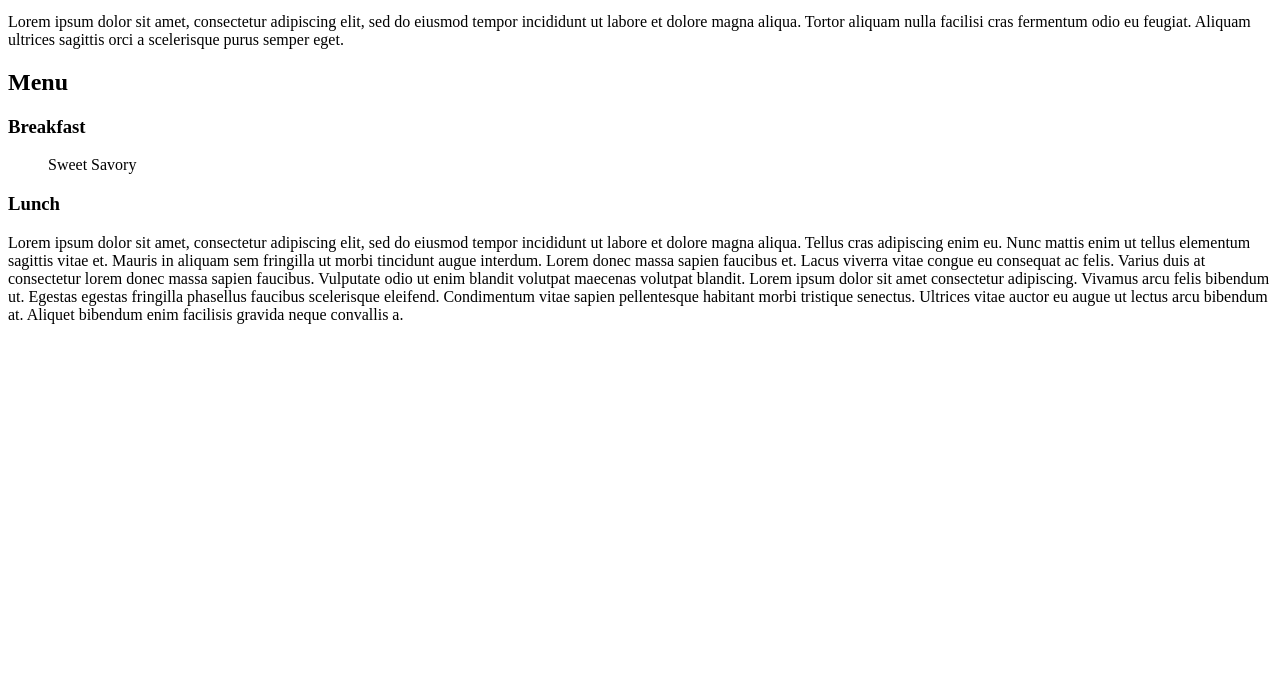
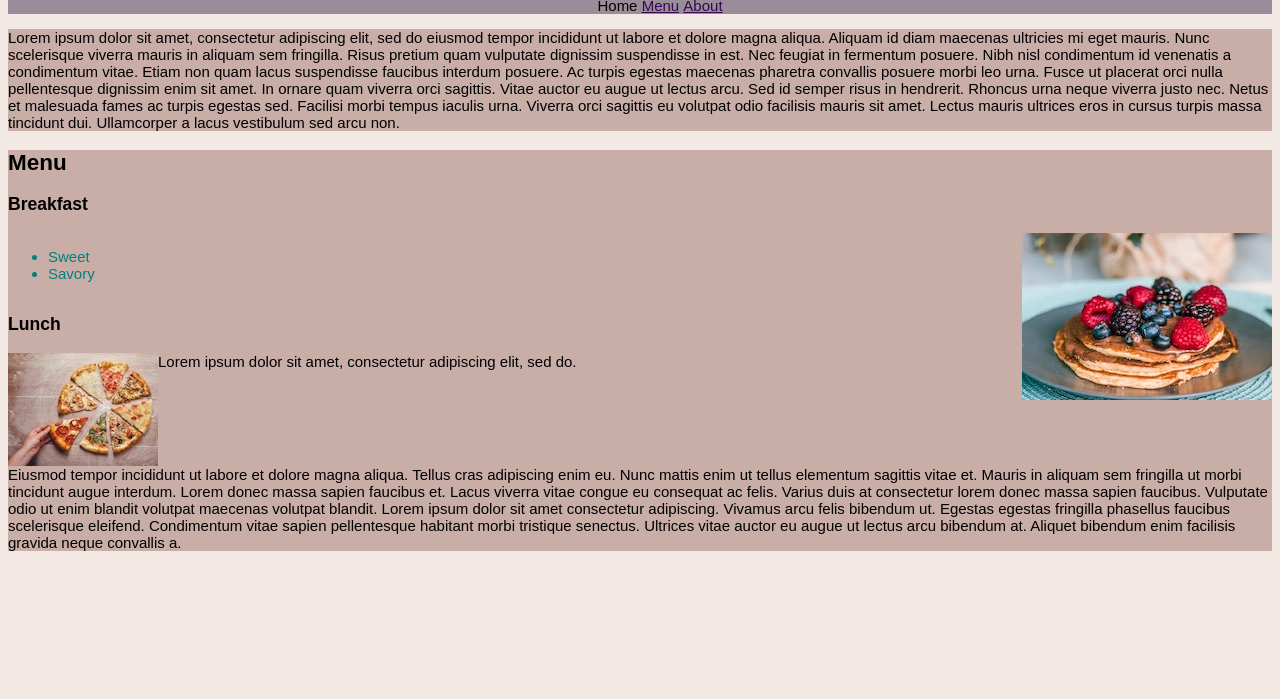
Before and after one commit to xubryan123/midterm_1620, a plain HTML site: page index.html in a window 1280 px wide. Shown: the part 101-800 px from the top of the page. Drawn offline with Linux system fonts and the light colour scheme.

Commit message:
added background colors and centered about.html

```diff
--- a/css/stylesheet.css
+++ b/css/stylesheet.css
@@ -1,6 +1,19 @@
-ul > li{
+#main > li{
     list-style-type: none;
     display:inline-block;
+}
+body{
+    background-color: #F2E9E4;
+    font:15px 'Montserrat', sans-serif;
+}
+section{
+    background-color: #C9ADA7;
+}
+#breakfast{
+    display:inline-block;
+}
+#breakfast > li{
+    color:teal
 }
 ul a:link{
     color: rgb(53,8,80)
@@ -10,7 +23,37 @@ ul a:visited{
 }
 nav{
     text-align: center;
+
 }
 h1{
+    font: 35px 'Indie Flower',sans-serif;
     text-align: center;
 }
+#pancake{
+    float:right;
+    top:30%;
+}
+
+#pizza{
+    float:left;
+}
+
+#pizza_desc{
+    clear:left;
+}
+
+header{
+    background-color: #9A8C98;
+    position:sticky;
+    z-index: 100%;
+}
+
+#About_us{
+    text-align: center;
+}
+
+#restaurant{
+        display: block;
+        margin-left: auto;
+        margin-right: auto;
+      }
--- a/index.html
+++ b/index.html
@@ -21,7 +21,7 @@
     <header>
       <h1>Welcome to our Restaurant</h1>
       <nav>
-        <ul>
+        <ul id="main">
           <li id="home">Home</li>
           <li>
             <a title="Menu" href="#menu">Menu</a>
@@ -35,35 +35,42 @@
     <main>
       <section>
         <p>
-          Lorem ipsum dolor sit amet, consectetur adipiscing elit, sed do
-          eiusmod tempor incididunt ut labore et dolore magna aliqua. Tortor
-          aliquam nulla facilisi cras fermentum odio eu feugiat. Aliquam
-          ultrices sagittis orci a scelerisque purus semper eget.
+            Lorem ipsum dolor sit amet, consectetur adipiscing elit, sed do eiusmod tempor incididunt ut labore et dolore magna aliqua. Aliquam id diam maecenas ultricies mi eget mauris. Nunc scelerisque viverra mauris in aliquam sem fringilla. Risus pretium quam vulputate dignissim suspendisse in est. Nec feugiat in fermentum posuere. Nibh nisl condimentum id venenatis a condimentum vitae. Etiam non quam lacus suspendisse faucibus interdum posuere. Ac turpis egestas maecenas pharetra convallis posuere morbi leo urna. Fusce ut placerat orci nulla pellentesque dignissim enim sit amet. In ornare quam viverra orci sagittis. Vitae auctor eu augue ut lectus arcu. Sed id semper risus in hendrerit. Rhoncus urna neque viverra justo nec. Netus et malesuada fames ac turpis egestas sed. Facilisi morbi tempus iaculis urna. Viverra orci sagittis eu volutpat odio facilisis mauris sit amet. Lectus mauris ultrices eros in cursus turpis massa tincidunt dui. Ullamcorper a lacus vestibulum sed arcu non.
         </p>
       </section>
       <section>
+        <article>
           <h2 id="menu">Menu</h2>
           <h3>Breakfast</h3>
-          <ul>
-              <li>Sweet</li>
-              <li>Savory</li>
+          <ul id="breakfast">
+            <li>Sweet</li>
+            <li>Savory</li>
           </ul>
+          <img
+            src="images/pancake.jpg"
+            alt="An image of a stack of pancakes"
+            id="pancake"
+          />
+        </article>
           <h3>Lunch</h3>
-        <p>
-          Lorem ipsum dolor sit amet, consectetur adipiscing elit, sed do
-          eiusmod tempor incididunt ut labore et dolore magna aliqua. Tellus
-          cras adipiscing enim eu. Nunc mattis enim ut tellus elementum sagittis
-          vitae et. Mauris in aliquam sem fringilla ut morbi tincidunt augue
-          interdum. Lorem donec massa sapien faucibus et. Lacus viverra vitae
-          congue eu consequat ac felis. Varius duis at consectetur lorem donec
-          massa sapien faucibus. Vulputate odio ut enim blandit volutpat
-          maecenas volutpat blandit. Lorem ipsum dolor sit amet consectetur
-          adipiscing. Vivamus arcu felis bibendum ut. Egestas egestas fringilla
-          phasellus faucibus scelerisque eleifend. Condimentum vitae sapien
-          pellentesque habitant morbi tristique senectus. Ultrices vitae auctor
-          eu augue ut lectus arcu bibendum at. Aliquet bibendum enim facilisis
-          gravida neque convallis a.
-        </p>
+          <img src="images/pizza.jpg" alt="An image of pizza" id="pizza" />
+          <p>
+            Lorem ipsum dolor sit amet, consectetur adipiscing elit, sed do.
+          </p>
+          <p id="pizza_desc">
+            Eiusmod tempor incididunt ut labore et dolore magna aliqua. Tellus
+            cras adipiscing enim eu. Nunc mattis enim ut tellus elementum
+            sagittis vitae et. Mauris in aliquam sem fringilla ut morbi
+            tincidunt augue interdum. Lorem donec massa sapien faucibus et.
+            Lacus viverra vitae congue eu consequat ac felis. Varius duis at
+            consectetur lorem donec massa sapien faucibus. Vulputate odio ut
+            enim blandit volutpat maecenas volutpat blandit. Lorem ipsum dolor
+            sit amet consectetur adipiscing. Vivamus arcu felis bibendum ut.
+            Egestas egestas fringilla phasellus faucibus scelerisque eleifend.
+            Condimentum vitae sapien pellentesque habitant morbi tristique
+            senectus. Ultrices vitae auctor eu augue ut lectus arcu bibendum at.
+            Aliquet bibendum enim facilisis gravida neque convallis a.
+          </p>
       </section>
     </main>
   </body>
```
Also changed, not shown: misc/about.html (+29 -11 lines).
